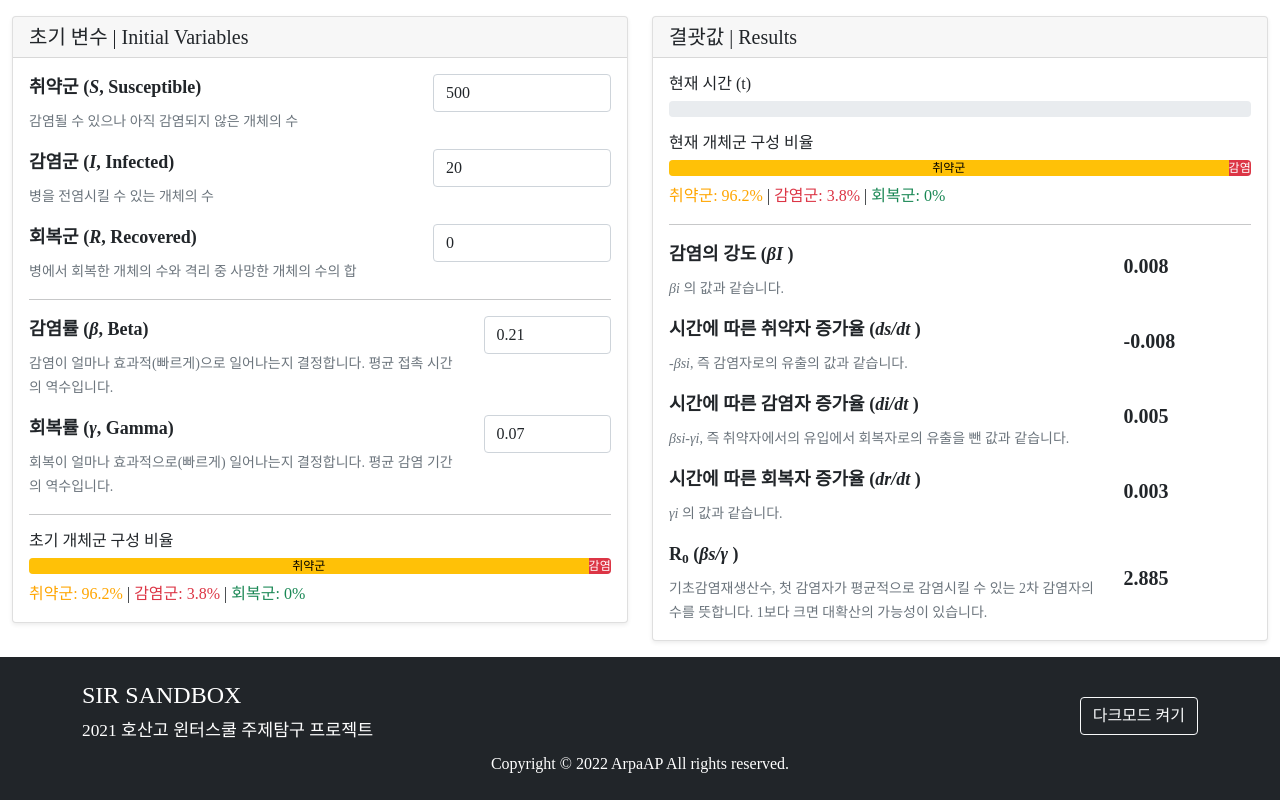
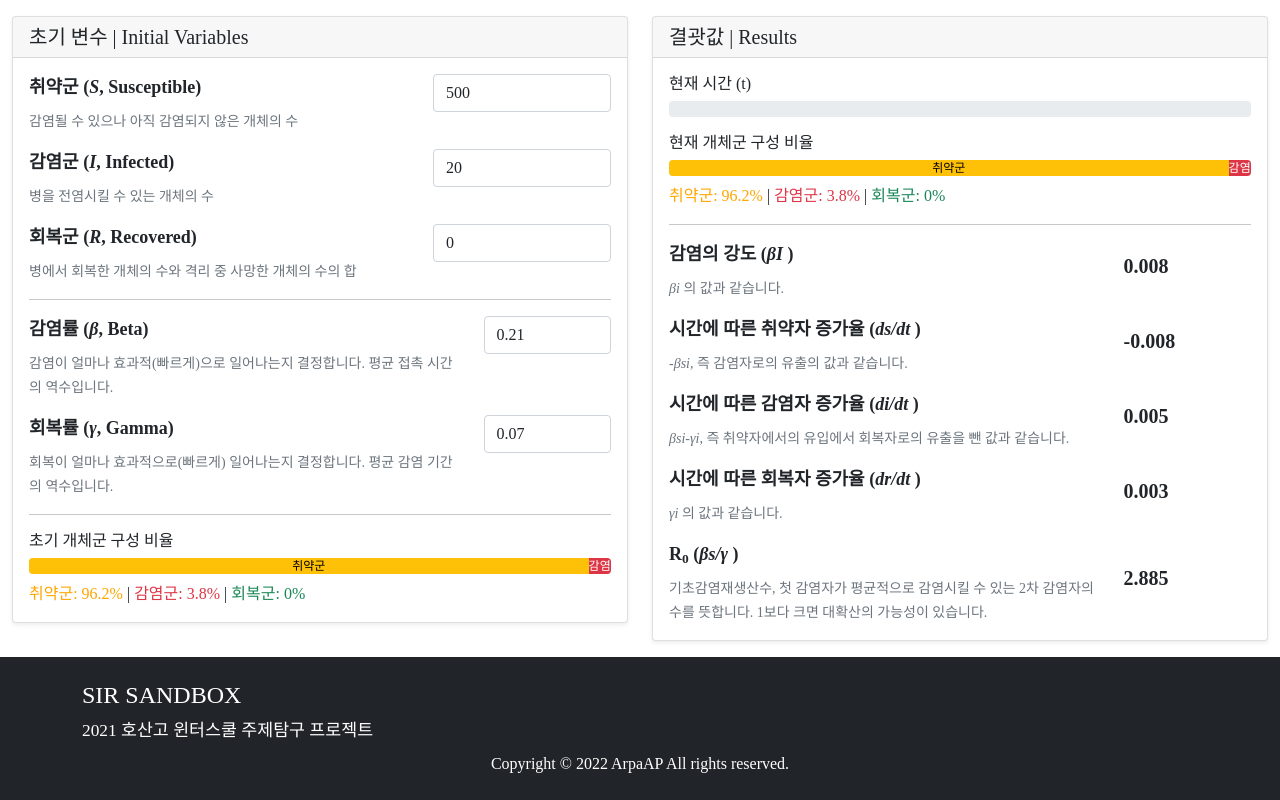
Before and after one commit to ArpaAP/sir-sandbox, a React (Create React App) app: page / in a window 1280 px wide. Shown: the part 957-1757 px from the top of the page. Built offline with nearby package versions, Linux system fonts and the light colour scheme; a web font is replaced by a local one.

Commit message:
Add/Del: 다크모드 자동 적용, 다크모드 토글 버튼 제거

```diff
--- a/src/App.tsx
+++ b/src/App.tsx
@@ -1,4 +1,4 @@
-import React, { useMemo, useState } from "react";
+import React, { useEffect, useMemo, useState } from "react";
 import { Container, Row, Col, Form, Card, ProgressBar } from "react-bootstrap";
 import {
   Chart as ChartJS,
@@ -58,9 +58,25 @@ ChartJS.register(
 );
 
 const App: React.FC = () => {
-  const darkmode = localStorage.getItem("darkmode") === "true";
+  const [XIndex, setXIndex] = useState(0);
+  const [darkmode, setDarkmode] = useState(
+    window.matchMedia &&
+      window.matchMedia("(prefers-color-scheme: dark)").matches
+  );
 
-  const [XIndex, setXIndex] = useState(0);
+  useEffect(() => {
+    const colorChangeListener = (e: MediaQueryListEvent) => {
+      setDarkmode(!!e.matches);
+    };
+    window
+      .matchMedia("(prefers-color-scheme: dark)")
+      .addEventListener("change", colorChangeListener);
+
+    return () =>
+      window
+        .matchMedia("(prefers-color-scheme: dark)")
+        .removeEventListener("change", colorChangeListener);
+  }, []);
 
   const throttledHover = useMemo(
     () =>
--- a/src/components/Footer.tsx
+++ b/src/components/Footer.tsx
@@ -2,8 +2,6 @@ import React from "react";
 import { Container, Col, Row, Button } from "react-bootstrap";
 
 const Footer: React.FC = () => {
-  const darkmode = localStorage.getItem("darkmode") === "true";
-
   return (
     <footer className="bg-dark text-white">
       <Container fluid="sm" className="text-center text-md-start py-4">
@@ -19,18 +17,6 @@ const Footer: React.FC = () => {
               2021 호산고 윈터스쿨 주제탐구 프로젝트
             </p>
           </Col>
-          <Col xs={7} className="d-flex text-right">
-            <Button
-              className="ms-auto my-auto"
-              variant="outline-light"
-              onClick={() => {
-                localStorage.setItem("darkmode", (!darkmode).toString());
-                window.location.reload();
-              }}
-            >
-              {darkmode ? "다크모드 끄기" : "다크모드 켜기"}
-            </Button>
-          </Col>
         </Row>
         <div className="text-center">
           Copyright © 2022 ArpaAP All rights reserved.
```
